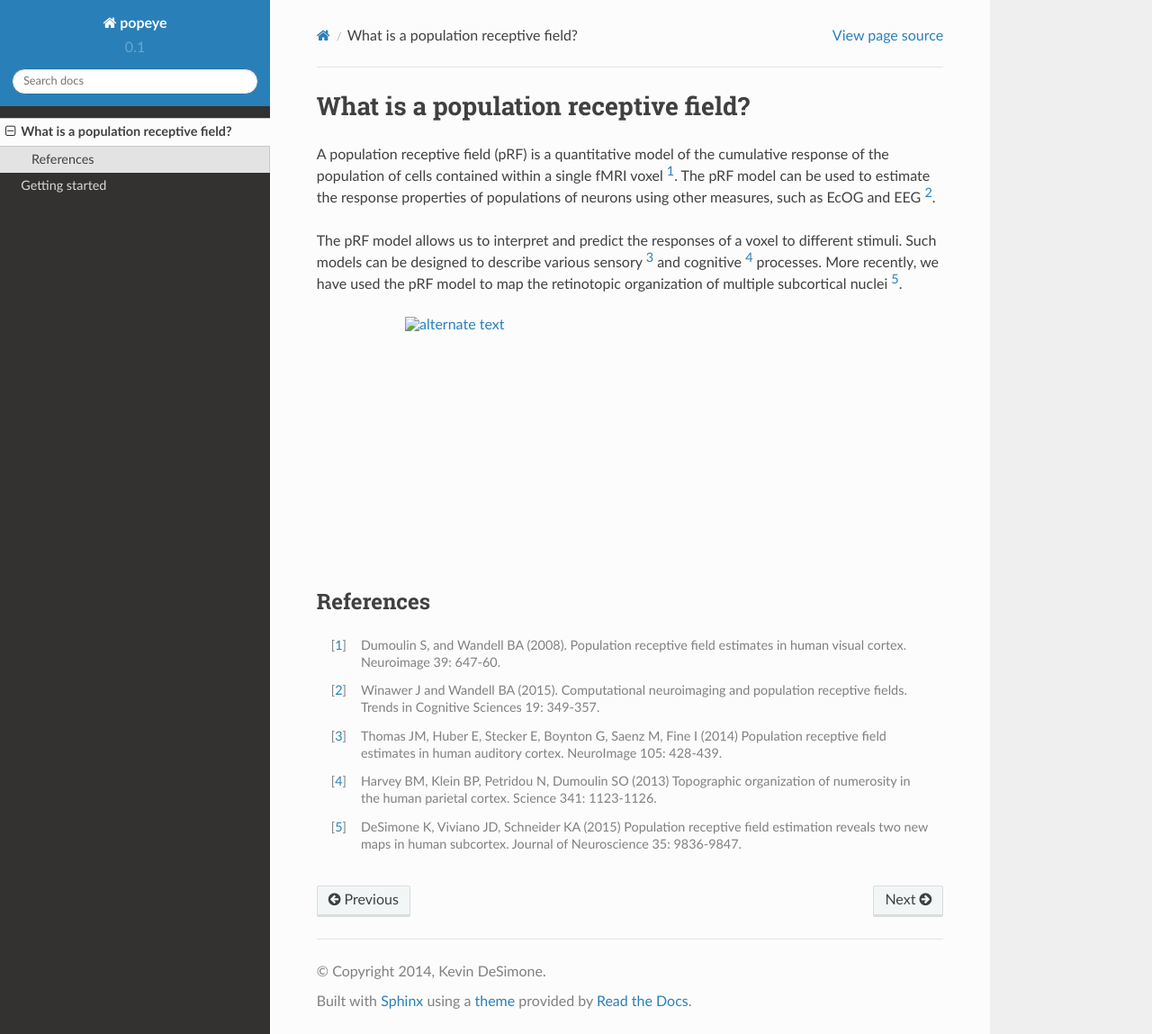
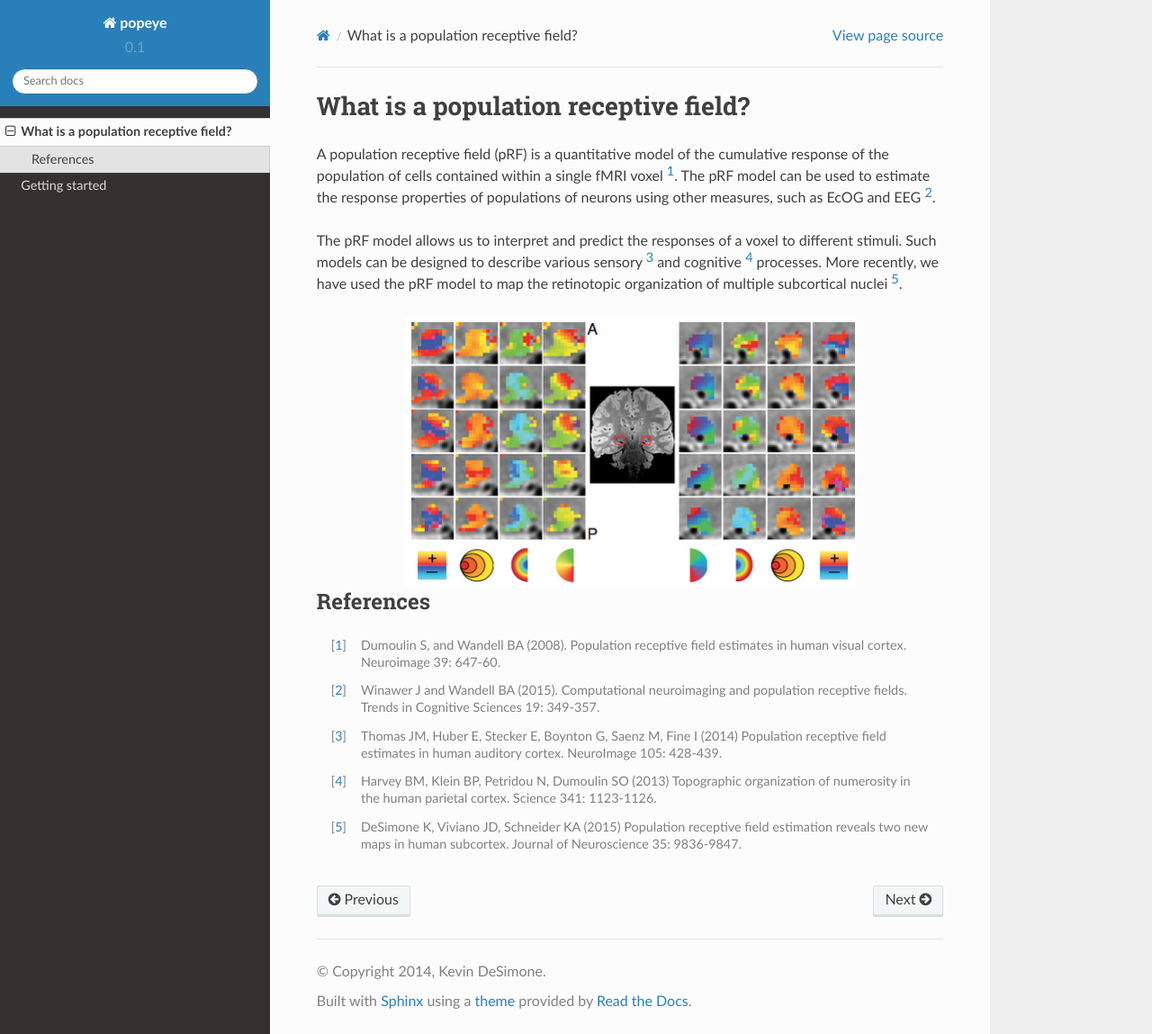
Before and after one commit to kdesimone/popeye, a Sphinx documentation site: the page built from docs/prf.rst, in a window 1280 px wide and 1149 px high. Shown: the whole window at 90% size. Built offline with Sphinx 7.4.7 and the Read the Docs theme 2.0.0, drawn with Linux system fonts in a browser that asks for light colours; formulas are drawn with MathJax 3; pages that are not in the unit, such as notebooks, are missing from menus.

Commit message:
DOC: updating doc for rtd

```diff
--- a/docs/getting_started.rst
+++ b/docs/getting_started.rst
@@ -110,7 +110,7 @@ attributes of the **fit** object to get a sense of thekinds of measures gleaned
     plt.xlim(0,len(fit.data))
     plt.legend(loc=0)
 
-.. image:: ../images/model_fit.png
+.. image:: ./images/model_fit.png
     :width: 800px
     :align: center
     :height: 600px
--- a/docs/prf.rst
+++ b/docs/prf.rst
@@ -12,7 +12,7 @@ recently, we have used the pRF model to map the retinotopic organization of mult
 nuclei [5]_.
 
 
-.. image:: ../images/prf_lgn.png
+.. image:: ./images/prf_lgn.png
     :width: 500px
     :align: center
     :height: 300px
```
Also changed, not shown: docs/images/bg_hr.png (added), docs/images/blacktocat.png (added), docs/images/demo.png (added), docs/images/icon_download.png (added), docs/images/model_fit.png (added), docs/images/prf_lgn.png (added), docs/images/sprite_download.png (added).
